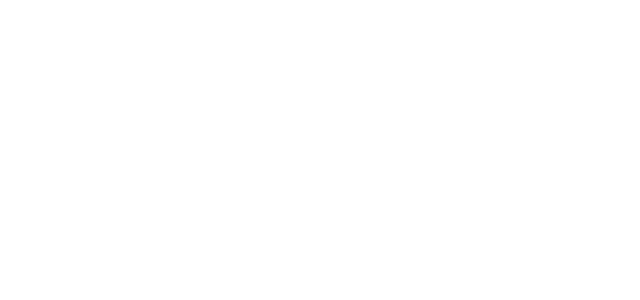
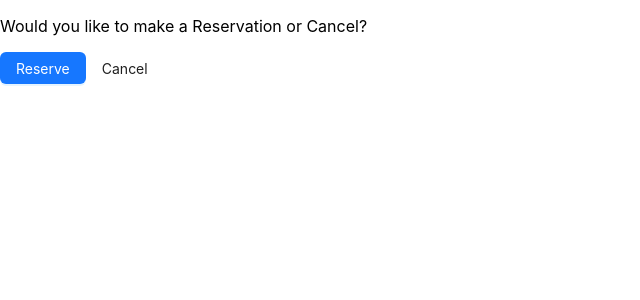
Before and after one commit to MaryParagoso/WeBareBears_MovieReservation, a React (Create React App) app: page /menu in a window 1280 px wide. Before the commit this address had no page. Shown: the top 300 px of the page, without its empty margins (0-640 px from the left). Built offline with nearby package versions, Linux system fonts and the light colour scheme.

Commit message:
Menu Page and components

```diff
--- a/src/App.js
+++ b/src/App.js
@@ -1,12 +1,14 @@
 import React from 'react';
 import { BrowserRouter as Router, Route, Routes } from 'react-router-dom';
 import Landing from './pages/Landing';
+import MenuPage from './pages/MenuPage';
 
 const App = () => {
   return (
     <Router>
       <Routes>
         <Route path="/" element={<Landing/>} ></Route>
+        <Route path="/menu" element={<MenuPage/>} ></Route>
       </Routes>
     </Router>
   );
--- /dev/null
+++ b/src/component/CancellationPath.js
@@ -0,0 +1,35 @@
+// Components/CancellationPath.js
+import React from 'react';
+import { Form, Select } from 'antd';
+import reservationNumbers from './ReservationNumber';
+
+const { Option } = Select;
+
+const CancellationPath = ({ selectedReservation, onReservationChange }) => {
+  return (
+    <div>
+      <h1>Cancel</h1>
+      <Form>
+        <Form.Item label="Search and Select Reservation:">
+          <Select
+            showSearch
+            value={selectedReservation}
+            onChange={onReservationChange}
+            optionFilterProp="children"
+            filterOption={(input, option) =>
+              option.children.toLowerCase().indexOf(input.toLowerCase()) >= 0
+            }
+          >
+            {reservationNumbers.map((reservation) => (
+              <Option key={reservation} value={reservation}>
+                {reservation}
+              </Option>
+            ))}
+          </Select>
+        </Form.Item>
+      </Form>
+    </div>
+  );
+};
+
+export default CancellationPath;
--- /dev/null
+++ b/src/component/MenuScreen.js
@@ -0,0 +1,23 @@
+import React from 'react';
+import { Button } from 'antd';
+
+
+const MenuScreen = ({ onButtonClick }) => {
+  const handleButtonClick = (choice) => {
+    onButtonClick(choice);
+  };
+
+  return (
+    <div>
+      <p>Would you like to make a Reservation or Cancel?</p>
+      <Button type="primary" onClick={() => handleButtonClick('Reserve')}>
+        Reserve
+      </Button>
+      <Button type="danger" onClick={() => handleButtonClick('Cancel')}>
+        Cancel
+      </Button>
+    </div>
+  );
+};
+
+export default MenuScreen;
--- /dev/null
+++ b/src/component/ReservationNumber.js
@@ -0,0 +1,11 @@
+// Components/reservationNumbers.js
+//dummy while no db yet
+const reservationNumbers = [
+    '12345',
+    '67890',
+    '54321',
+    '09876',
+    // Add more dummy reservation numbers as needed
+  ];
+
+  export default reservationNumbers;
--- /dev/null
+++ b/src/component/ReservationPath.js
@@ -0,0 +1,40 @@
+// Components/ReservationPath.js
+import React from 'react';
+import { Form, Select } from 'antd';
+
+const { Option } = Select;
+
+const ReservationPath = ({ selectedDate, onDateChange }) => {
+  const generateDateOptions = () => {
+    const today = new Date();
+    const dateOptions = [];
+
+    for (let i = 0; i < 7; i++) {
+      const date = new Date();
+      date.setDate(today.getDate() + i);
+      const formattedDate = date.toISOString().split('T')[0];
+      dateOptions.push(formattedDate);
+    }
+
+    return dateOptions;
+  };
+
+  return (
+    <div>
+      <h1>Reservation</h1>
+      <Form>
+        <Form.Item label="Select a Date:">
+          <Select value={selectedDate} onChange={onDateChange}>
+            {generateDateOptions().map((date) => (
+              <Option key={date} value={date}>
+                {date}
+              </Option>
+            ))}
+          </Select>
+        </Form.Item>
+      </Form>
+    </div>
+  );
+};
+
+export default ReservationPath;
--- /dev/null
+++ b/src/pages/MenuPage.js
@@ -0,0 +1,57 @@
+import React, { Component } from 'react';
+import MenuScreen from '../component/MenuScreen';
+import ReservationPath from '../component/ReservationPath';
+import CancellationPath from '../component/CancellationPath';
+
+class MenuPage extends Component {
+  constructor(props) {
+    super(props);
+
+    // Initialize state using the constructor
+    this.state = {
+      selectedOption: null,
+      selectedDate: null,
+      selectedReservation: null,
+    };
+
+    // Bind the method to the current instance
+    this.handleButtonClick = this.handleButtonClick.bind(this);
+  }
+
+  // Method to handle button click
+  handleButtonClick(choice) {
+    this.setState({
+      selectedOption: choice,
+    });
+  }
+
+  render() {
+    const { selectedOption, selectedDate, selectedReservation } = this.state;
+
+    return (
+      <div>
+        {selectedOption === null ? (
+          <MenuScreen onButtonClick={this.handleButtonClick} />
+        ) : (
+          <div>
+            {selectedOption === 'Reserve' ? (
+              <ReservationPath
+                selectedDate={selectedDate}
+                onDateChange={(selectedDate) => this.setState({ selectedDate })}
+              />
+            ) : (
+              <CancellationPath
+                selectedReservation={selectedReservation}
+                onReservationChange={(selectedReservation) =>
+                  this.setState({ selectedReservation })
+                }
+              />
+            )}
+          </div>
+        )}
+      </div>
+    );
+  }
+}
+
+export default MenuPage;
```
